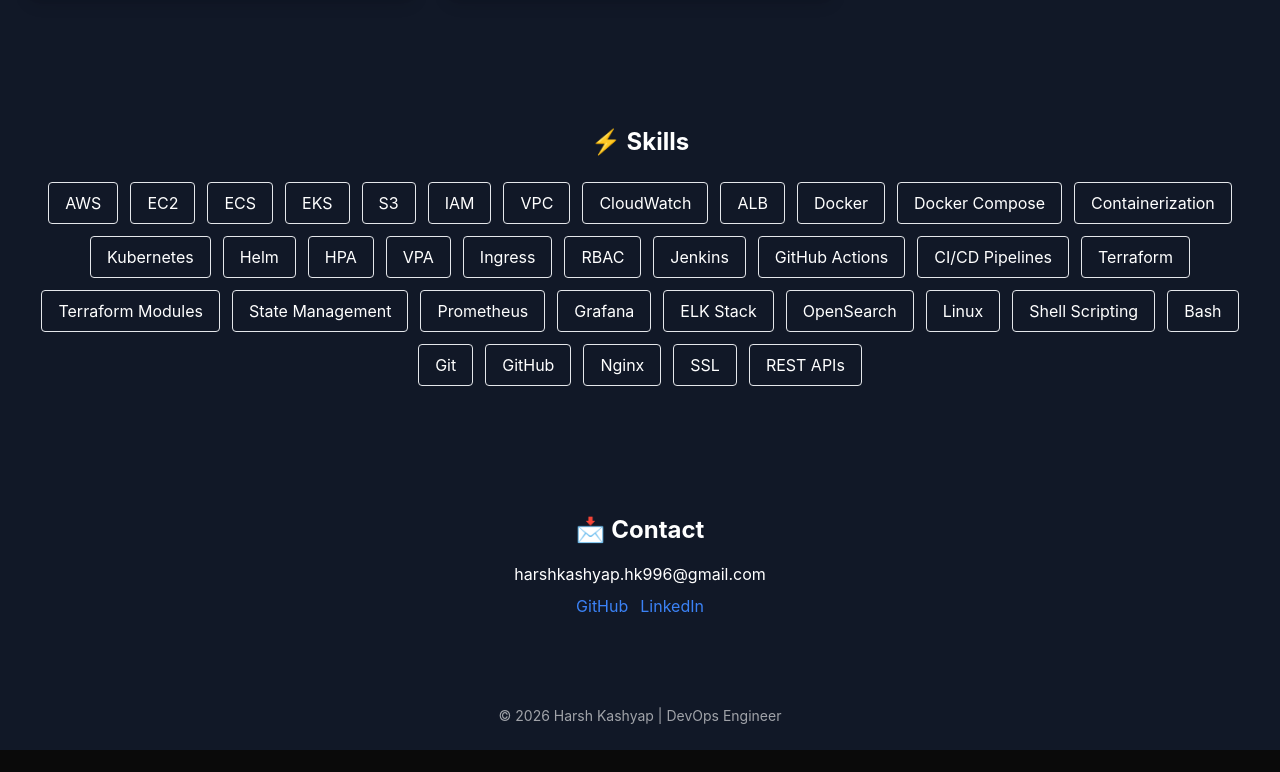
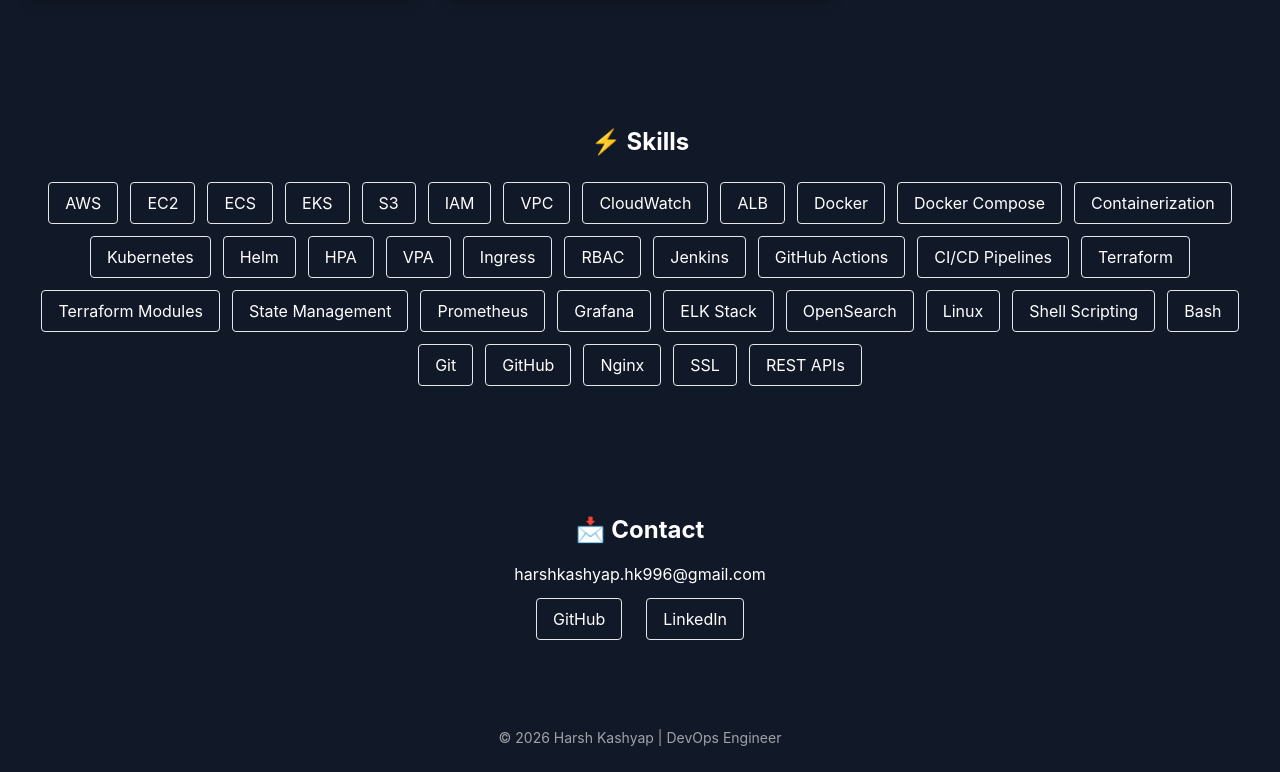
Before and after one commit to harsh2595/devops-portfolio, a Next.js app: page / in a window 1280 px wide. Shown: the part 1008-1780 px from the top of the page. Before the commit the page ends 1758 px from the top, so only its background shows below. Built offline with nearby package versions, Linux system fonts and the light colour scheme.

Commit message:
4th commit

```diff
--- a/app/page.js
+++ b/app/page.js
@@ -148,10 +148,27 @@
             {/* Contact */}
             <section id="contact" className="py-16 px-6 text-center">
                 <h3 className="text-2xl font-bold mb-4">📩 Contact</h3>
-                <p>harshkashyap.hk996@gmail.com</p>
-                <div className="mt-2">
-                    <a href="#" className="text-blue-500 mr-3">GitHub</a>
-                    <a href="#" className="text-blue-500">LinkedIn</a>
+
+                <p className="mb-3">harshkashyap.hk996@gmail.com</p>
+
+                <div className="mt-2 flex justify-center gap-6">
+                    <a
+                        href="https://github.com/harsh2595"
+                        target="_blank"
+                        rel="noopener noreferrer"
+                        className="border px-4 py-2 rounded hover:bg-white hover:text-black transition"
+                    >
+                        GitHub
+                    </a>
+
+                    <a
+                        href="https://www.linkedin.com/in/harsh-kashyap-099213213/"
+                        target="_blank"
+                        rel="noopener noreferrer"
+                        className="border px-4 py-2 rounded hover:bg-white hover:text-black transition"
+                    >
+                        LinkedIn
+                    </a>
                 </div>
             </section>
 
```
